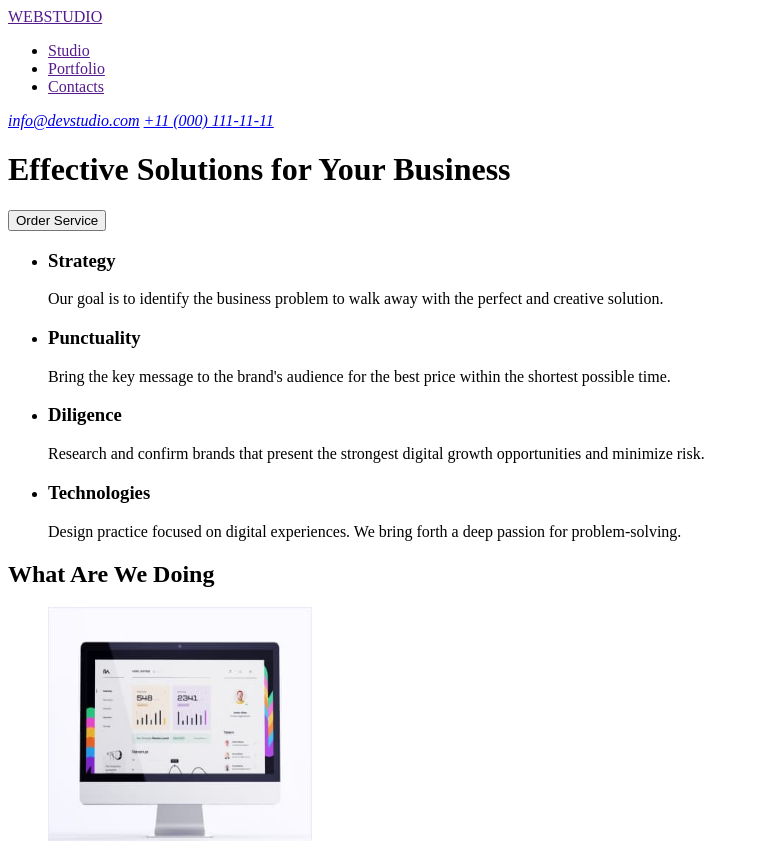
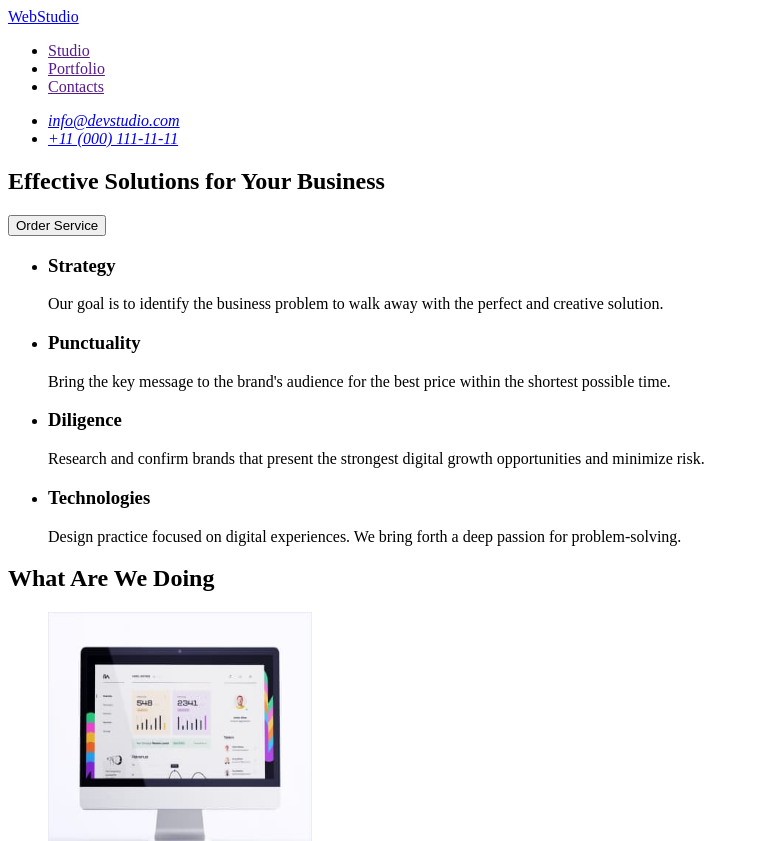
Before and after one commit to Finoman/goit-markup-hw-01, a plain HTML site: page index.html in a window 1280 px wide. Shown: the top 841 px of the page, without its empty margins (0-759 px from the left). Drawn offline with Linux system fonts and the light colour scheme.

Commit message:
Update index.html

```diff
--- a/index.html
+++ b/index.html
@@ -13,23 +13,29 @@
   <body>
     <!-- шапка сайту -->
     <header>
-      <a href="">WEB</a><a href="">STUDIO</a>
       <nav>
+        <a href="./index.html">WebStudio</a>
         <ul>
           <li><a href="">Studio</a></li>
           <li><a href="">Portfolio</a></li>
           <li><a href="">Contacts</a></li>
         </ul>
-        <address>
-          <a href="mailto:info@devstudio.com">info@devstudio.com</a>
-          <a href="tel:+110001111111">+11 (000) 111-11-11</a>
-        </address>
       </nav>
-      <h1>Effective Solutions for Your Business</h1>
-      <button type="button">Order Service</button>
+      <address>
+        <ul>
+          <li>
+            <a href="mailto:info@devstudio.com">info@devstudio.com</a>
+          </li>
+          <li><a href="tel:+110001111111">+11 (000) 111-11-11</a></li>
+        </ul>
+      </address>
     </header>
     <!-- Основний контент -->
     <main>
+      <section>
+        <h1>Effective Solutions for Your Business</h1>
+        <button type="button">Order Service</button>
+      </section>
       <section id="features">
         <ul>
           <li>
@@ -140,7 +146,7 @@
     </main>
     <!-- футер -->
     <footer>
-      <a href="">WEB</a><a href="">STUDIO</a>
+      <a href="./index.html">WebStudio</a>
       <p>
         Increase the flow of customers and sales for your business with digital
         marketing & growth solutions.
```
